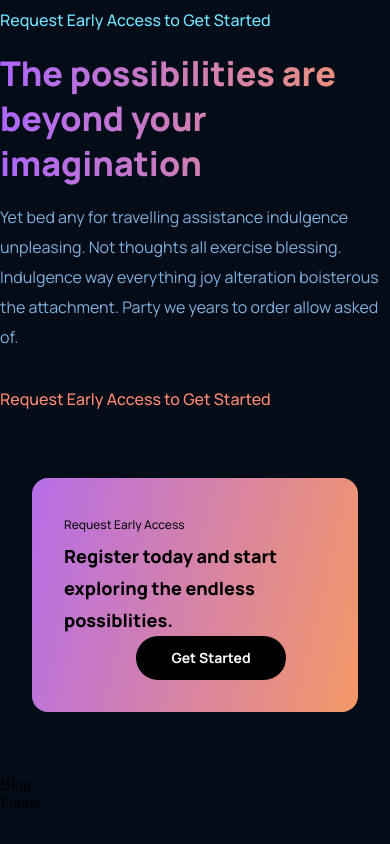
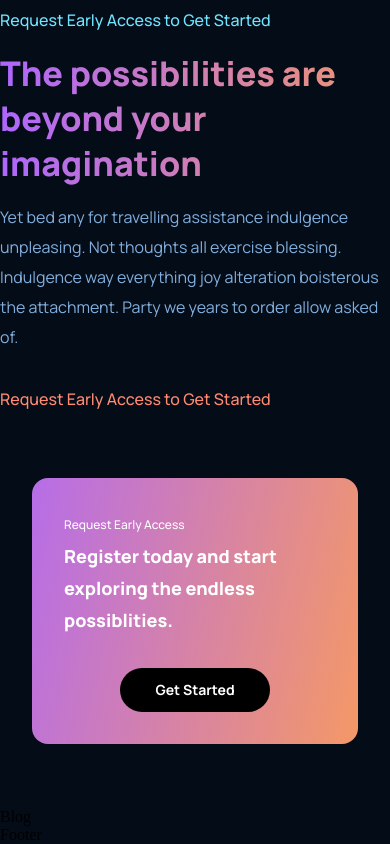
Before and after one commit to PeroyNel/modern_react_website, a React (Create React App) app: page / in a window 390 px wide. Shown: the part 3908-4752 px from the top of the page. Before the commit the page ends 4720 px from the top, so only its background shows below. Built offline with nearby package versions, Linux system fonts and the light colour scheme.

Commit message:
CTA Fixes
CTA Fixes

```diff
--- a/src/components/cta/cta.css
+++ b/src/components/cta/cta.css
@@ -9,24 +9,25 @@
     background: var(--gradient-bar)
 }
 
+.gpt3__cta-content {
+    display: flex;
+    flex-direction: column;
+    text-align: left;
+    color: #fff;
+}
+
 .gpt3__cta-content p {
     font-family: var(--font-family);
-    font-style: normal;
-    font-weight: 500;
     font-size: 12px;
     line-height: 30px;
-    /* or 250% */
-    color: #0E0E0E;
+    font-weight: 500;
 }
 
 .gpt3__cta-content h3 {
     font-family: var(--font-family);
-    font-style: normal;
-    font-weight: 800;
     font-size: 24px;
     line-height: 45px;
-    /* or 187% */
-    color: #000000;
+    font-weight: 800;
 }
 
 .gpt3__cta-btn {
@@ -37,16 +38,14 @@
 }
 
 .gpt3__cta-btn button {
-    background: #000000;
-    border-radius: 40px;
+    background: #000;
+    color: #fff;
     font-family: var(--font-family);
-    font-style: normal;
-    font-weight: bold;
+    font-weight: 700;
     font-size: 18px;
     line-height: 30px;
-    /* identical to box height, or 167% */
-    color: #FFFFFF;
     padding: 0.5rem 1rem;
+    border-radius: 2rem;
     border: none;
     outline: none;
     cursor: pointer;
@@ -57,13 +56,14 @@
     .gpt3__cta {
         flex-direction: column;
     }
-    .gpt3__btn {
+    .gpt3__cta-btn {
         margin: 2rem 0 0;
     }
 }
 
 @media screen and (max-width: 550px) {
     .gpt3__cta {
+        flex-direction: column;
         margin: 4rem 2rem;
     }
     .gpt3__cta-content h3 {
```
